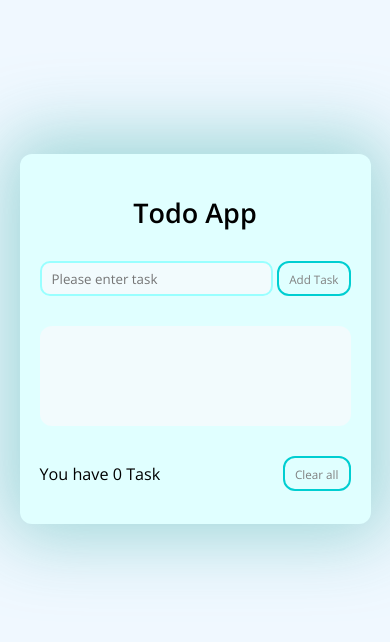
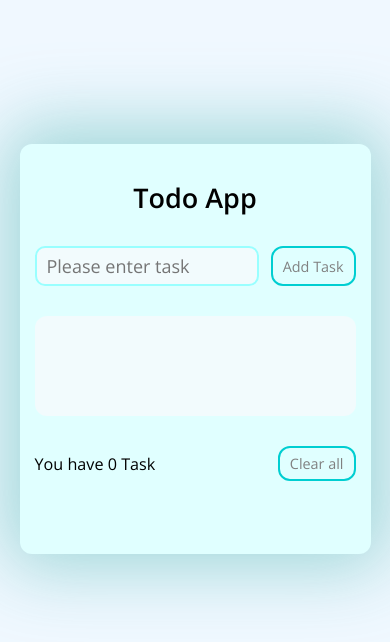
Before and after one commit to frimpsss/todo, a plain HTML site: page index.html in a window 390 px wide. Drawn offline with nearby package versions, Linux system fonts and the light colour scheme.

Commit message:
fixed styles

```diff
--- a/style.css
+++ b/style.css
@@ -6,7 +6,7 @@
     box-sizing: border-box;
 }
 html{
-    font-size: 18px;
+    font-size: 22px;
     position: relative;
 }
 body{
@@ -14,11 +14,11 @@ body{
     position: relative;
 }
 .container{
-    width: 370px;
-    min-height: 370px;
+    width: 400px;
+    min-height: 410px;
     margin: 100px auto;
     border-radius: 12px;
-    padding: 20px;
+    padding: 25px;
     background-color: #E0FFFF;
     box-shadow: 1px -2px 70px 16px rgba(132,204,204,0.74);
     -webkit-box-shadow: 1px -2px 70px 16px rgba(132,204,204,0.74);
@@ -37,10 +37,11 @@ h3{
 
 .input-section input{
     width: 75%;
-    height: 35px;
+    height: 40px;
     padding: 0 10px;
     background: #f2fbfd;
     border-radius: 10px;
+    font-size: 0.7rem;
     border: 2px solid #99FFFF;
 }
 .primary-btn{
@@ -157,8 +158,19 @@ h3{
     border-radius: 10px;
 }
 @media screen and (max-width: 520px) {
+    html{
+        font-size: 18px;
+    }
+    .primary-btn{
+        font-size: 0.8rem;
+    }
+    .input-section input{
+        font-size: 1rem;
+        width: 70%;
+    }
     .container{
-        margin: 130px auto;
+        padding: 15px;
+        margin: 120px auto;
         width: 90%;
     }
 }
```
